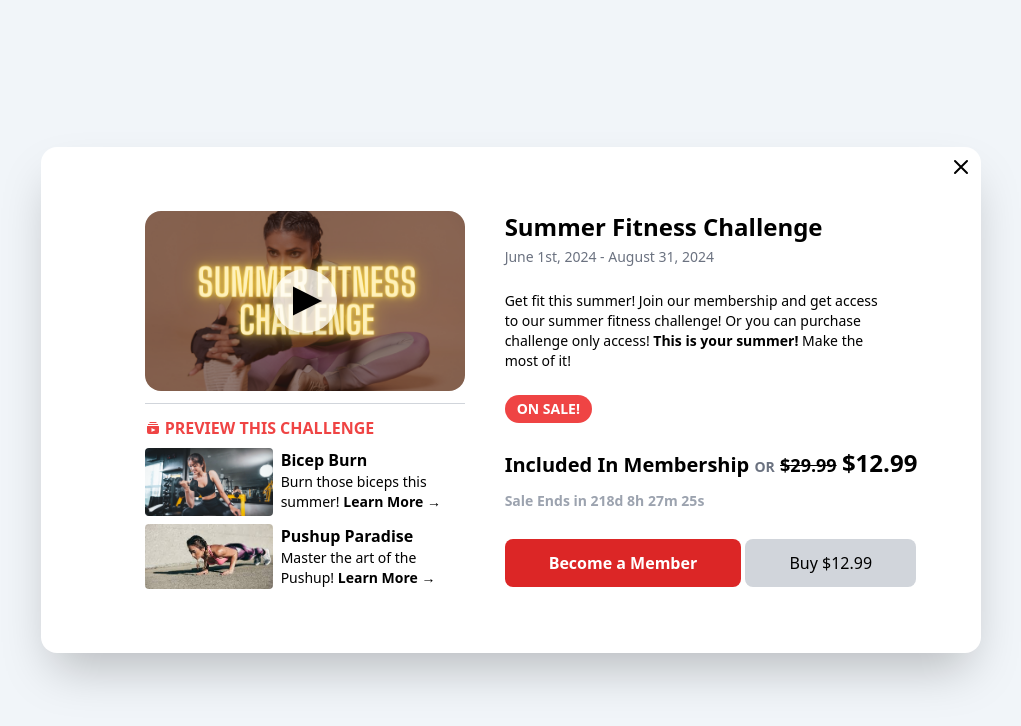
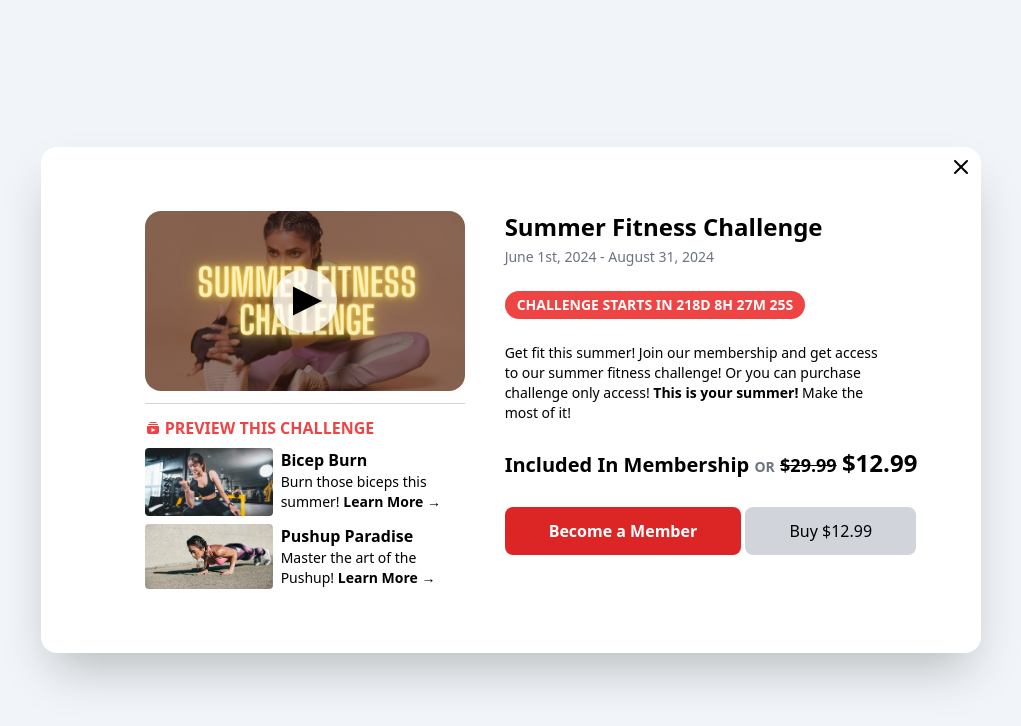
Before and after one commit to mweisberg21/tw-challenge-modal, a plain HTML site: page index.html in a window 1280 px wide. Shown: the whole page, without its empty margins (129-1150 px from the left). Drawn offline with nearby package versions, Linux system fonts and the light colour scheme.

Commit message:
Add files via upload

```diff
--- a/index.html
+++ b/index.html
@@ -106,7 +106,11 @@
                 <div class="max-w-sm text-center md:text-left">
                     <p class="-mt-5 font-light text-sm text-gray-500"> June 1st, 2024 - August 31, 2024</p>
                 </div>
+                    <!--Countdown Timer -->
+                    <div class="flex flex-col mb-4 space-y-3 text-center md:text-left">
 
+                        <p class="text-sm font-light text-gray-400"><span id="countdown" class="uppercase inline-block px-3 py-1 text-sm text-white hover:text-black hover:bg-red-400 bg-red-500 font-bold rounded-full"></span></p>
+                    </div>
                 <!--Description-->
                 <div class="max-w-sm text-center md:text-left">
                     <p class="text-sm">Get fit this summer! Join our membership and get access to our summer fitness
@@ -114,16 +118,7 @@
                             summer!</span> Make the most of it!</p>
                 </div>
 
-                  <!--Label Badge & Description-->
-                  <div class="flex flex-col mb-b space-y-3 text-center md:text-left">
-                    <div>
-                        <div
-                            class="uppercase inline-block px-3 py-1 text-sm text-white hover:text-black hover:bg-red-400 bg-red-500 font-bold rounded-full">
-                            On
-                            Sale!</div>
 
-                    </div>
-                </div>
 
                 <!--Price Container-->
                 <div class="flex flex-col mb-4 space-y-3 text-center md:text-left">
@@ -131,11 +126,7 @@
                         <span class="line-through text-lg">$29.99</span> <span class="text-2xl font-bold">$12.99</span>
                     </p>
 
-                    <!--Countdown Timer -->
-<div class="flex flex-col mb-4 space-y-3 text-center md:text-left">
 
-    <p class="text-sm font-light text-gray-400"><span id="countdown" class="font-bold"></span></p>
-</div>
                 </div>
                 <!--button group-->
                 <div class="group">
@@ -171,13 +162,13 @@
 
             // Output the result in an element with id="countdown"
             var countdownElement = document.getElementById("countdown");
-            countdownElement.innerHTML = "Sale Ends in " + days + "d " + hours + "h "
+            countdownElement.innerHTML = "Challenge starts in " + days + "d " + hours + "h "
             + minutes + "m " + seconds + "s ";
 
             // offer expired"
             if (distance < 0) {
                 clearInterval(x);
-                countdownElement.innerHTML = "Sale Expired";
+                countdownElement.innerHTML = "challenge ended";
             }
         }, 1000);
     </script>
```
